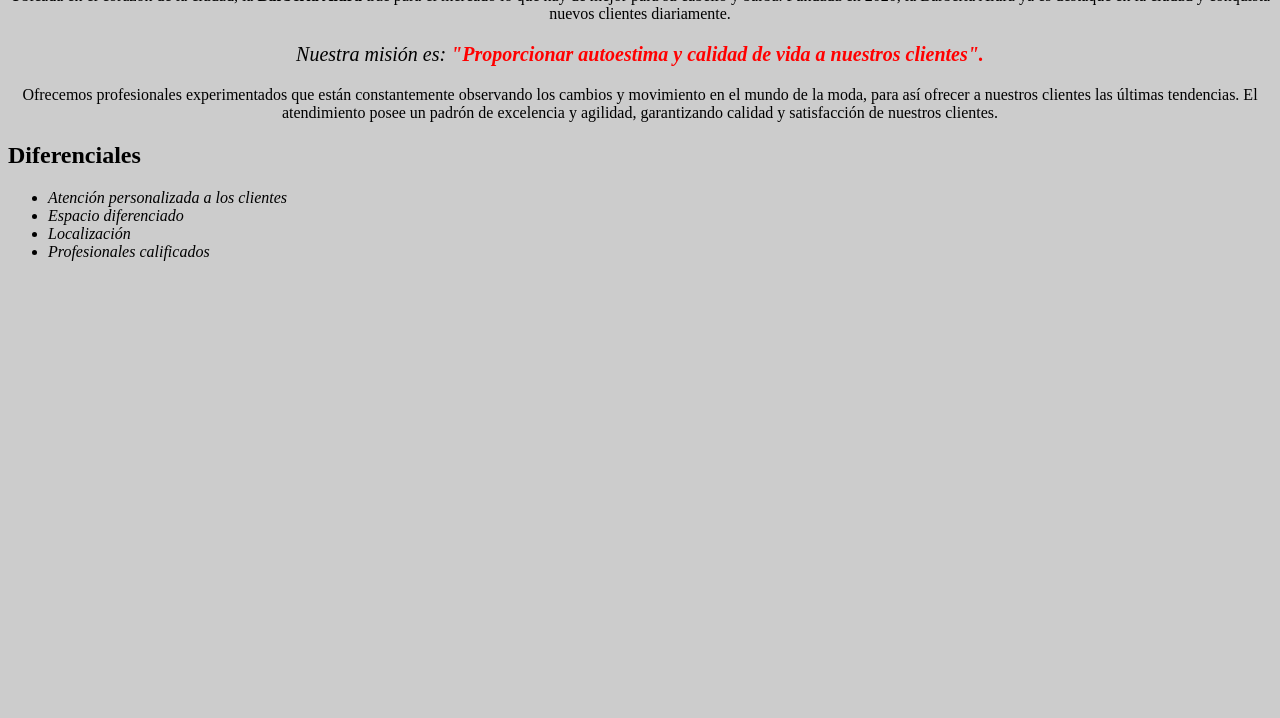
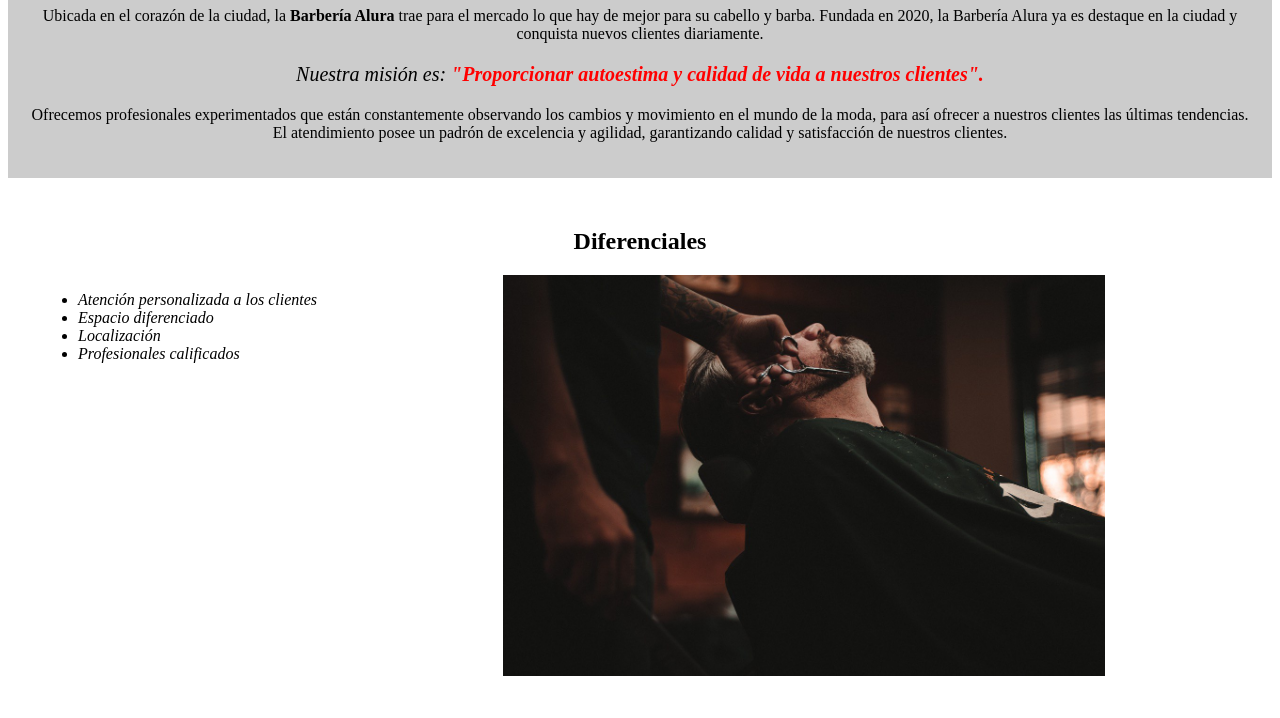
Before and after one commit to florenciamorisse/Oracle, a plain HTML site: page 03.HTML5 y CSS3/index.html in a window 1280 px wide. Shown: the part 579-1297 px from the top of the page. Before the commit the page ends 856 px from the top, so only its background shows below. Drawn offline with Linux system fonts and the light colour scheme.

Commit message:
haciendo la página de la barberia

```diff
--- a/03.HTML5 y CSS3/index.html
+++ b/03.HTML5 y CSS3/index.html
@@ -8,15 +8,16 @@
     <link rel="stylesheet" href="style.css" />
   </head>
   <body>
-<img id="banner" src="/img/banner.jpg">
+    <img id="banner" src="/img/banner.jpg" />
 
+    <div class="principal">
       <h1>Sobre la Barbería Alura</h1>
 
       <p>
         Ubicada en el corazón de la ciudad, la
         <strong>Barbería Alura</strong> trae para el mercado lo que hay de mejor
-      para su cabello y barba. Fundada en 2020, la Barbería Alura ya es destaque
-      en la ciudad y conquista nuevos clientes diariamente.
+        para su cabello y barba. Fundada en 2020, la Barbería Alura ya es
+        destaque en la ciudad y conquista nuevos clientes diariamente.
       </p>
 
       <p id="mision">
@@ -29,19 +30,22 @@
       </p>
 
       <p>
-      Ofrecemos profesionales experimentados que están constantemente observando
-      los cambios y movimiento en el mundo de la moda, para así ofrecer a
-      nuestros clientes las últimas tendencias. El atendimiento posee un padrón
-      de excelencia y agilidad, garantizando calidad y satisfacción de nuestros
-      clientes.
+        Ofrecemos profesionales experimentados que están constantemente
+        observando los cambios y movimiento en el mundo de la moda, para así
+        ofrecer a nuestros clientes las últimas tendencias. El atendimiento
+        posee un padrón de excelencia y agilidad, garantizando calidad y
+        satisfacción de nuestros clientes.
       </p>
+    </div>
+    <div class="diferenciales">
       <h2>Diferenciales</h2>
       <ul>
-        <li class="items"> Atención personalizada a los clientes</li>
+        <li class="items">Atención personalizada a los clientes</li>
         <li class="items">Espacio diferenciado</li>
         <li class="items">Localización</li>
         <li class="items">Profesionales calificados</li>
       </ul>
-
+      <img class="imagenDiferenciales" src="/img/diferenciales.jpg" alt="">
+    </div>
   </body>
 </html>
--- a/03.HTML5 y CSS3/style.css
+++ b/03.HTML5 y CSS3/style.css
@@ -1,8 +1,12 @@
 Body {
-  background: #cccccc;
+
 }
 #banner{
    width: 100%;
+}
+.principal{
+    background: #cccccc;
+    padding: 20px;
 }
 h1 {
   text-align: center;
@@ -16,6 +20,23 @@ em strong {
 #mision {
   font-size: 20px;
 }
+.diferenciales{
+    background: #ffffff;
+    padding: 30px;
+}
+h2{
+    text-align: center;
+}
 .items{
     font-style: italic;
 }
+ul{
+    display: inline-block;
+    vertical-align: top;
+    width: 20%;
+    margin-right:15%;
+}
+.imagenDiferenciales{
+    width: 50%;
+
+}
```
Lines whose indentation alone changed are shown as unchanged.
